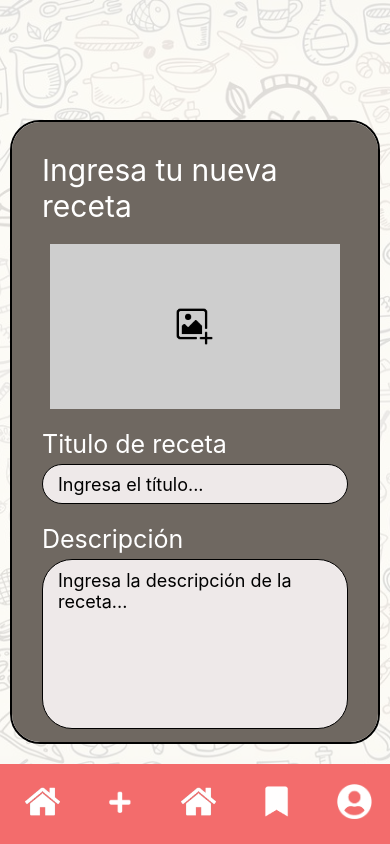
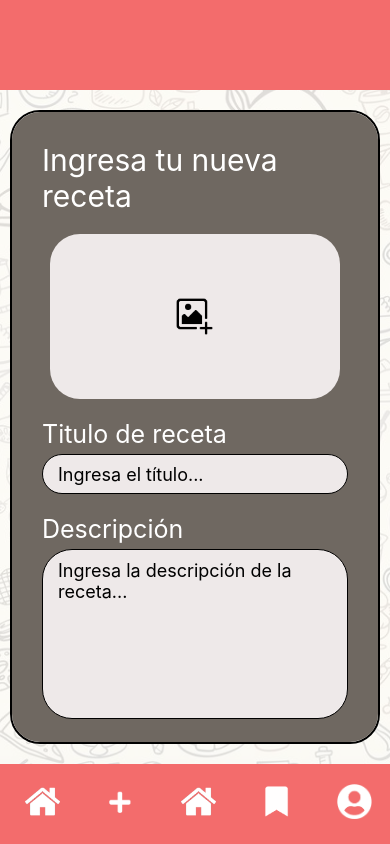
Before and after one commit to Jack200133/DinnersReady, a React Native app: screen / in a window 390 px wide. Built offline with nearby package versions, Linux system fonts and the light colour scheme.

Commit message:
Cambios en colores de nueva receta

```diff
--- a/views/recipe.js
+++ b/views/recipe.js
@@ -38,13 +38,14 @@ export default function RecipeScreen(props) {
             resizeMode="cover"
             style={styles.back}
             imageStyle={{opacity: 0.2}}>
+        <View style={styles.top}></View>
         <View style={styles.padContainer}>
           <ScrollView style={styles.scrollCont} contentContainerStyle={styles.scrollContainer}>
             <Text style={styles.text}>Ingresa tu nueva receta</Text>
             <View style={styles.imagePicker}>
               <Pressable style={styles.button} onPress={pickImage}>
               {
-                  image ? <Image resizeMode='cover' style={{width: '100%', height: '100%'}}
+                  image ? <Image resizeMode='cover' style={{width: '100%', height: '100%', borderRadius: 30}}
                   source = {{uri: image}}/> :
                   <Image resizeMode='contain' style={styles.addImage}
                   source = {img}/>
@@ -100,7 +101,7 @@ export default function RecipeScreen(props) {
             />
             <View style={styles.publish}>
               <Pressable>
-                <Text style={{fontSize: 18}}>Publicar receta</Text>
+                <Text style={{fontSize: 18, color: '#EEE9E9'}}>Publicar receta</Text>
               </Pressable>
             </View>
             <View style={{ height: 70 }} />
@@ -119,7 +120,7 @@ const styles = StyleSheet.create({
   padContainer: {
     flex:1,
     paddingHorizontal: 10,
-    paddingTop: 120,
+    paddingTop: 20,
     paddingBottom: 20
   },
   back:{
@@ -153,14 +154,16 @@ const styles = StyleSheet.create({
     width: '95%',
     height: 165,
     alignSelf: 'center',
-    backgroundColor: '#CECECE',
+    backgroundColor: '#EEE9E9',
     marginTop: 20,
     alignItems: 'center',
     justifyContent: 'center',
+    borderRadius: 30
   },
   addImage: {
     width: '25%',
-    height: '25%'
+    height: '25%',
+    borderRadius: 30
   },
   button: {
     width: '100%',
@@ -235,9 +238,17 @@ const styles = StyleSheet.create({
     backgroundColor: '#f36c6c',
     justifyContent: 'center',
     alignItems: 'center',
-    borderWidth: 1,
+    borderWidth: 0,
     borderRadius: 30,
     marginTop: 50,
+    alignSelf: 'center',
+  },
+  top:{
+    height: 90,
+    width: '100%',
+    backgroundColor: '#f36c6c',
+    justifyContent: 'center',
+    alignItems: 'center',
     alignSelf: 'center'
   }
 });
```
